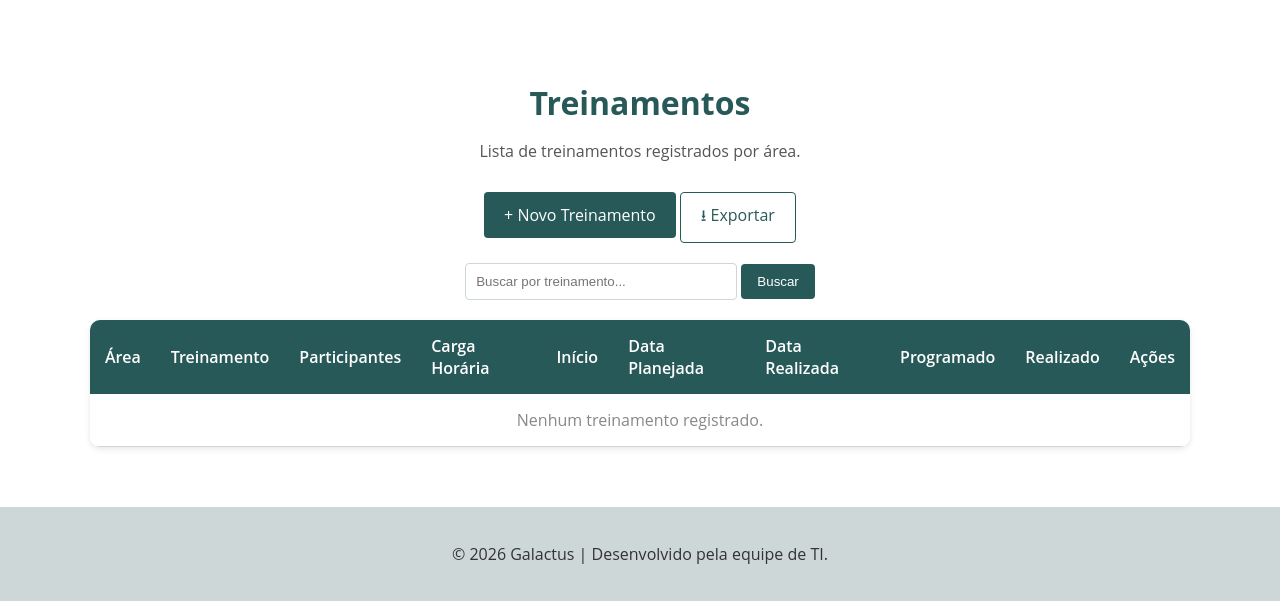
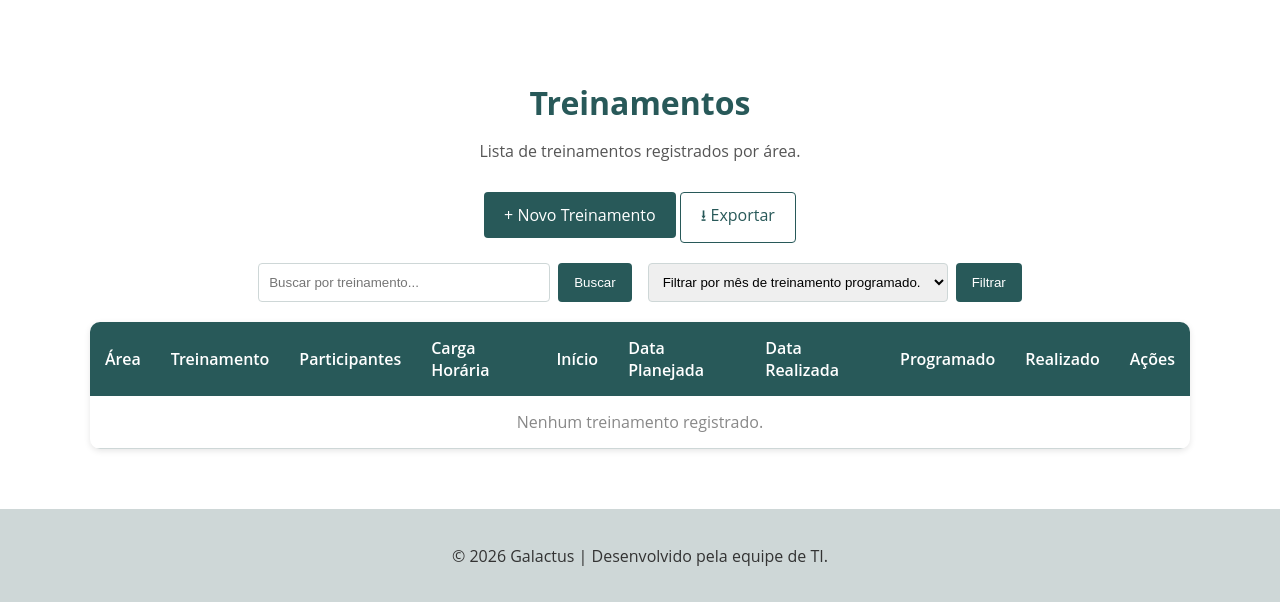
Before and after one commit to Lucasrc22/HR-Analytics, a Django app: page /treinamento/ in a window 1280 px wide. Shown: the part 50-652 px from the top of the page. Run offline with Django 5.2, Linux system fonts and the light colour scheme; the visitor is signed in with stand-in values (Sample User, id 1); data that the repository does not hold is empty.

Commit message:
atualizando Treinamento para fazer busca da base de funcionarios, a fim de facilitar a busca e preenchimento de novos treinamentos

```diff
--- a/treinamento/admin.py
+++ b/treinamento/admin.py
@@ -5,7 +5,7 @@ from .models import Treinamento
 @admin.register(Treinamento)
 class TreinamentoAdmin(admin.ModelAdmin):
     list_display = (
-        'area', 'treinamento', 'participante', 'carga_horaria',
+        'area', 'treinamento', 'funcionario', 'carga_horaria',
         'data_inicio', 'data_fim_planejada', 'data_realizada',
         'programado', 'realizado', 'reprogramado', 'cancelado',
         'nenhuma_alternativa', 'sem_data_prevista', 'nao_realizado',
@@ -18,7 +18,7 @@ class TreinamentoAdmin(admin.ModelAdmin):
     list_per_page = 25
     fieldsets = (
         (None, {
-            'fields': ('area', 'treinamento', 'participante', 'carga_horaria'),
+            'fields': ('area', 'treinamento', 'funcionario', 'carga_horaria'),
         }),
         ('Período', {
             'fields': ('data_inicio','data_fim_planejada', 'data_realizada'),
--- a/treinamento/templates/treinamento.html
+++ b/treinamento/templates/treinamento.html
@@ -126,15 +126,29 @@
       color: #888;
     }
 
-    .search-form {
+    .search-bar {
+      display: flex;
+      flex-wrap: wrap;
+      justify-content: center;
+      gap: 16px;
       margin-bottom: 20px;
     }
 
-    .search-form input[type="text"] {
+    .search-form {
+      display: flex;
+      gap: 8px;
+    }
+
+    .search-form input[type="text"],
+    .search-form select {
       padding: 10px;
       border: 1px solid #CED7D7;
       border-radius: 4px;
-      width: 250px;
+      width: 270px;
+    }
+
+    .search-form select[name="mes"] {
+      width: 300px;
     }
 
     .search-form button {
@@ -156,10 +170,22 @@
       <a href="{% url 'treinamento_export' %}" class="btn-export">⭳ Exportar</a>
     {% endif %}
 
-    <form method="get" class="search-form">
-      <input type="text" name="search" placeholder="Buscar por treinamento..." value="{{ request.GET.search|default:'' }}">
-      <button type="submit">Buscar</button>
-    </form>
+    <div class="search-bar">
+      <form method="get" class="search-form">
+        <input type="text" name="search" placeholder="Buscar por treinamento..." value="{{ request.GET.search|default:'' }}">
+        <button type="submit">Buscar</button>
+      </form>
+
+      <form method="get" class="search-form">
+        <select name="mes">
+          <option value="">Filtrar por mês de treinamento programado...</option>
+          {% for mes in meses %}
+            <option value="{{ mes }}" {% if request.GET.mes == mes %}selected{% endif %}>{{ mes|capfirst }}</option>
+          {% endfor %}
+        </select>
+        <button type="submit">Filtrar</button>
+      </form>
+    </div>
 
     <table class="table">
       <thead>
@@ -181,7 +207,7 @@
           <tr class="row-accent">
             <td>{{ t.area }}</td>
             <td>{{ t.treinamento }}</td>
-            <td>{{ t.participante }}</td>
+            <td>{{ t.funcionario }}</td>
             <td>{{ t.carga_horaria }}h</td>
             <td>{% if t.data_inicio %}{{ t.data_inicio|date:"d/m/Y" }}{% else %}—{% endif %}</td>
             <td>{% if t.data_fim_planejada %}{{ t.data_fim_planejada|date:"d/m/Y" }}{% else %}—{% endif %}</td>
--- a/treinamento/views.py
+++ b/treinamento/views.py
@@ -13,6 +13,23 @@ from .models import Treinamento
 from .forms import TreinamentoForm
 
 
+# Nome do mês (pt-BR, minúsculo) -> número, para filtrar por nome em vez de número.
+MESES = {
+    "janeiro": 1,
+    "fevereiro": 2,
+    "março": 3,
+    "abril": 4,
+    "maio": 5,
+    "junho": 6,
+    "julho": 7,
+    "agosto": 8,
+    "setembro": 9,
+    "outubro": 10,
+    "novembro": 11,
+    "dezembro": 12,
+}
+
+
 class TreinamentoListView(LoginRequiredMixin, PermissionRequiredMixin, ListView):
     model = Treinamento
     template_name = "treinamento.html"
@@ -24,7 +41,16 @@ class TreinamentoListView(LoginRequiredMixin, PermissionRequiredMixin, ListView)
         search = self.request.GET.get("search")
         if search:
             queryset = queryset.filter(treinamento__icontains=search)
+
+        mes = self.request.GET.get("mes", "").strip().lower()
+        if mes in MESES:
+            queryset = queryset.filter(data_fim_planejada__month=MESES[mes])
         return queryset
+
+    def get_context_data(self, **kwargs):
+        context = super().get_context_data(**kwargs)
+        context["meses"] = list(MESES.keys())
+        return context
 
 
 class TreinamentoDetailView(LoginRequiredMixin, PermissionRequiredMixin, DetailView):
@@ -63,7 +89,7 @@ class TreinamentoDeleteView(LoginRequiredMixin, PermissionRequiredMixin, DeleteV
 EXPORT_COLUNAS = {
     "area": "Área",
     "treinamento": "Treinamento",
-    "participante": "Participante",
+    "funcionario": "Funcionário",
     "carga_horaria": "Carga Horária",
     "programado": "Programado",
     "realizado": "Realizado",
```
Also changed, not shown: treinamento/forms.py (+44 -0 lines), treinamento/models.py (+5 -2 lines), vagas/models.py (+8 -2 lines), treinamento/migrations/0008_rename_participante_to_funcionario.py (added), vagas/migrations/0005_alter_vagas_status.py (added), vagas/migrations/0006_alter_vagas_motivo.py (added), 1 other file.
